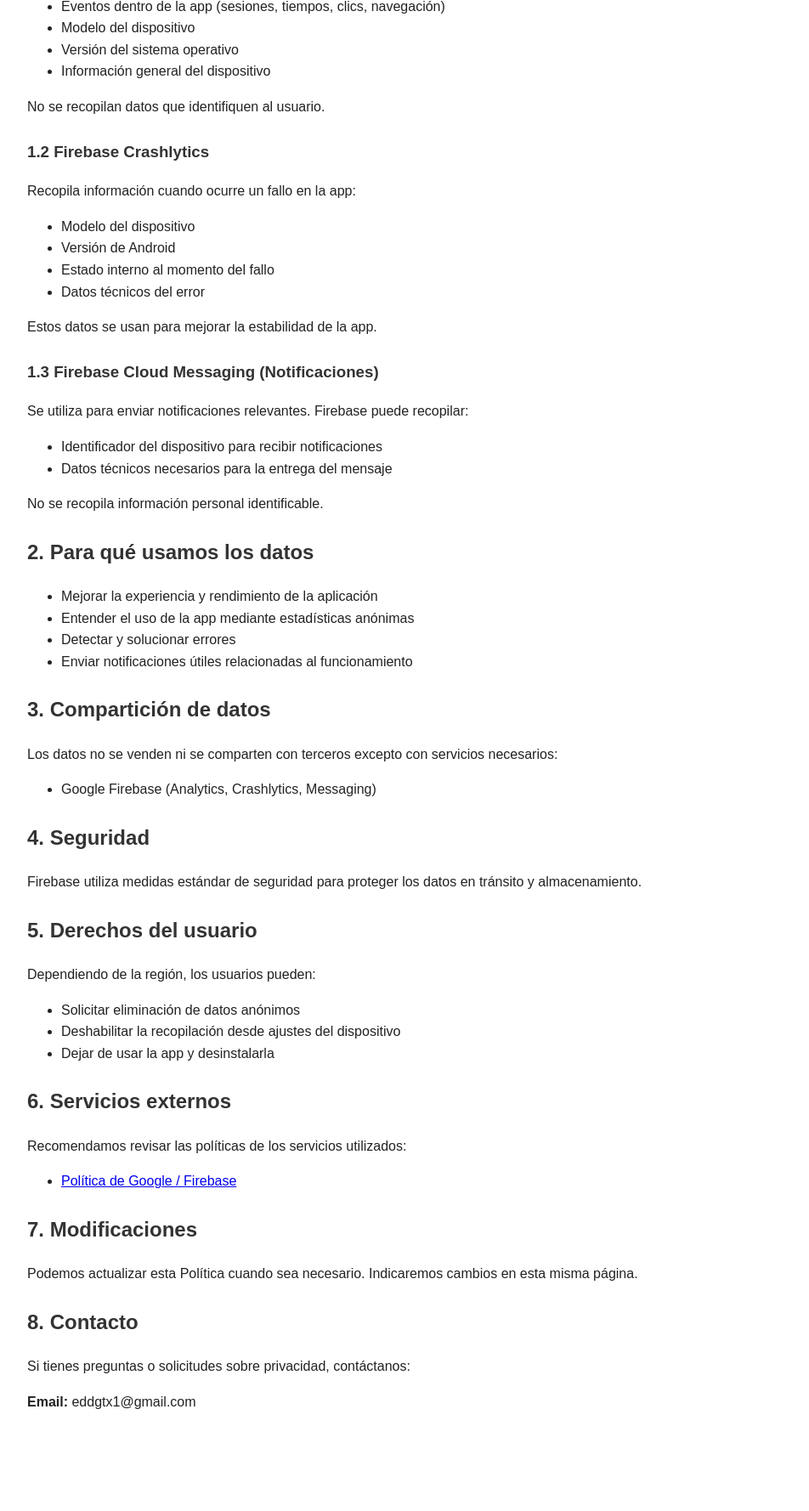
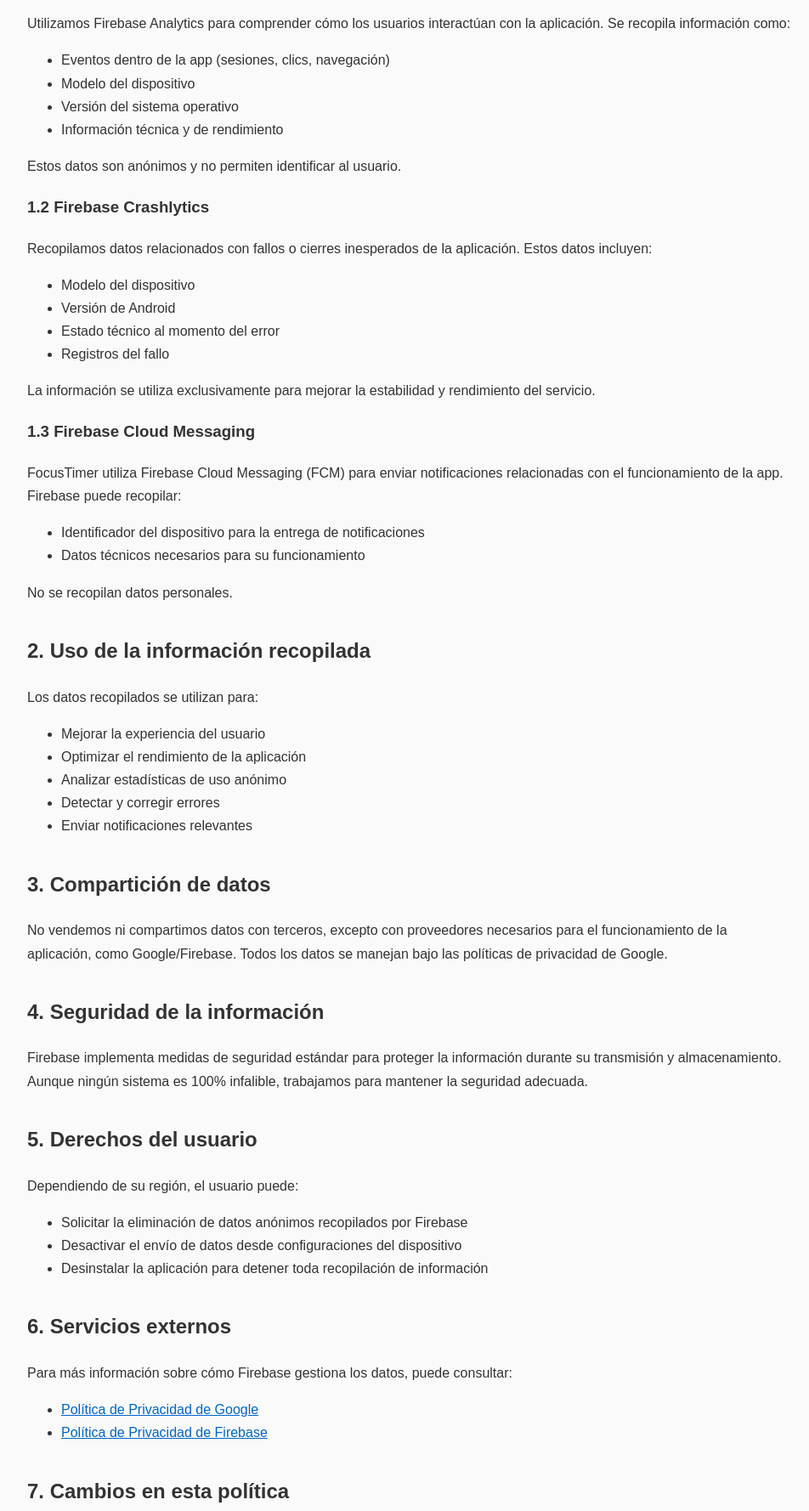
Before and after one commit to gamerEdd/focustimer-privacy, a plain HTML site: page index.html in a window 1280 px wide. Shown: the part 420-2198 px from the top of the page at 85% size, without its empty margins (158-1110 px from the left). Before the commit the page ends 2102 px from the top, so only its background shows below. Drawn offline with Linux system fonts and the light colour scheme.

Commit message:
Update index.html

```diff
--- a/index.html
+++ b/index.html
@@ -2,24 +2,27 @@
 <html lang="es">
 <head>
     <meta charset="UTF-8">
-<meta name="viewport" content="width=device-width, initial-scale=1">
-<title>Política de Privacidad - FocusTimer</title>
+    <meta name="viewport" content="width=device-width, initial-scale=1.0">
+    <title>Política de Privacidad – FocusTimer</title>
     <style>
         body {
-        font-family: Arial, sans-serif;
-        margin: 20px auto;
-        padding: 0 20px;
+            font-family: Arial, Helvetica, sans-serif;
+            line-height: 1.7;
             max-width: 900px;
-        line-height: 1.6;
+            margin: auto;
+            padding: 20px;
+            background: #fafafa;
+            color: #333;
+        }
+        h1 {
             color: #222;
-        background: #fff;
+            text-align: center;
         }
-    h1, h2, h3 {
-        color: #333;
-        margin-top: 25px;
+        h2 {
+            margin-top: 35px;
         }
-    p, li {
-        font-size: 16px;
+        a {
+            color: #0066cc;
         }
     </style>
 </head>
@@ -28,76 +31,89 @@
 <h1>Política de Privacidad</h1>
 <p><strong>Última actualización:</strong> 01 de diciembre de 2025</p>
 
-<p>Esta Política de Privacidad explica cómo la aplicación <strong>FocusTimer</strong>, desarrollada por <strong>Exvacorp</strong>, recopila y utiliza información del usuario.</p>
+<p>
+    Esta Política de Privacidad describe cómo la aplicación <strong>FocusTimer</strong>, desarrollada por
+    <strong>Exvacorp</strong>, recopila, utiliza y protege la información proporcionada por los usuarios.
+    El uso de la aplicación implica la aceptación de esta política.
+</p>
 
 <h2>1. Información que recopilamos</h2>
-<p>FocusTimer utiliza servicios de Firebase que pueden recopilar información técnica y de uso anónima.</p>
+<p>FocusTimer utiliza servicios de Firebase, los cuales pueden recopilar información técnica y estadística de manera anónima. La aplicación <strong>no recopila información personal identificable</strong>.</p>
 
 <h3>1.1 Firebase Analytics</h3>
-<p>Recopila datos anónimos para entender cómo se usa la aplicación:</p>
+<p>Utilizamos Firebase Analytics para comprender cómo los usuarios interactúan con la aplicación. Se recopila información como:</p>
 <ul>
-    <li>Eventos dentro de la app (sesiones, tiempos, clics, navegación)</li>
+    <li>Eventos dentro de la app (sesiones, clics, navegación)</li>
     <li>Modelo del dispositivo</li>
     <li>Versión del sistema operativo</li>
-    <li>Información general del dispositivo</li>
+    <li>Información técnica y de rendimiento</li>
 </ul>
-<p>No se recopilan datos que identifiquen al usuario.</p>
+<p>Estos datos son anónimos y no permiten identificar al usuario.</p>
 
 <h3>1.2 Firebase Crashlytics</h3>
-<p>Recopila información cuando ocurre un fallo en la app:</p>
+<p>Recopilamos datos relacionados con fallos o cierres inesperados de la aplicación. Estos datos incluyen:</p>
 <ul>
     <li>Modelo del dispositivo</li>
     <li>Versión de Android</li>
-    <li>Estado interno al momento del fallo</li>
-    <li>Datos técnicos del error</li>
+    <li>Estado técnico al momento del error</li>
+    <li>Registros del fallo</li>
 </ul>
-<p>Estos datos se usan para mejorar la estabilidad de la app.</p>
+<p>La información se utiliza exclusivamente para mejorar la estabilidad y rendimiento del servicio.</p>
 
-<h3>1.3 Firebase Cloud Messaging (Notificaciones)</h3>
-<p>Se utiliza para enviar notificaciones relevantes. Firebase puede recopilar:</p>
+<h3>1.3 Firebase Cloud Messaging</h3>
+<p>FocusTimer utiliza Firebase Cloud Messaging (FCM) para enviar notificaciones relacionadas con el funcionamiento de la app. Firebase puede recopilar:</p>
 <ul>
-    <li>Identificador del dispositivo para recibir notificaciones</li>
-    <li>Datos técnicos necesarios para la entrega del mensaje</li>
+    <li>Identificador del dispositivo para la entrega de notificaciones</li>
+    <li>Datos técnicos necesarios para su funcionamiento</li>
 </ul>
-<p>No se recopila información personal identificable.</p>
+<p>No se recopilan datos personales.</p>
 
-<h2>2. Para qué usamos los datos</h2>
+<h2>2. Uso de la información recopilada</h2>
+<p>Los datos recopilados se utilizan para:</p>
 <ul>
-    <li>Mejorar la experiencia y rendimiento de la aplicación</li>
-    <li>Entender el uso de la app mediante estadísticas anónimas</li>
-    <li>Detectar y solucionar errores</li>
-    <li>Enviar notificaciones útiles relacionadas al funcionamiento</li>
+    <li>Mejorar la experiencia del usuario</li>
+    <li>Optimizar el rendimiento de la aplicación</li>
+    <li>Analizar estadísticas de uso anónimo</li>
+    <li>Detectar y corregir errores</li>
+    <li>Enviar notificaciones relevantes</li>
 </ul>
 
 <h2>3. Compartición de datos</h2>
-<p>Los datos no se venden ni se comparten con terceros excepto con servicios necesarios:</p>
-<ul>
-    <li>Google Firebase (Analytics, Crashlytics, Messaging)</li>
-</ul>
+<p>
+    No vendemos ni compartimos datos con terceros, excepto con proveedores necesarios para el funcionamiento
+    de la aplicación, como Google/Firebase. Todos los datos se manejan bajo las políticas de privacidad de Google.
+</p>
 
-<h2>4. Seguridad</h2>
-<p>Firebase utiliza medidas estándar de seguridad para proteger los datos en tránsito y almacenamiento.</p>
+<h2>4. Seguridad de la información</h2>
+<p>
+    Firebase implementa medidas de seguridad estándar para proteger la información durante su transmisión
+    y almacenamiento. Aunque ningún sistema es 100% infalible, trabajamos para mantener la seguridad adecuada.
+</p>
 
 <h2>5. Derechos del usuario</h2>
-<p>Dependiendo de la región, los usuarios pueden:</p>
+<p>Dependiendo de su región, el usuario puede:</p>
 <ul>
-    <li>Solicitar eliminación de datos anónimos</li>
-    <li>Deshabilitar la recopilación desde ajustes del dispositivo</li>
-    <li>Dejar de usar la app y desinstalarla</li>
+    <li>Solicitar la eliminación de datos anónimos recopilados por Firebase</li>
+    <li>Desactivar el envío de datos desde configuraciones del dispositivo</li>
+    <li>Desinstalar la aplicación para detener toda recopilación de información</li>
 </ul>
 
 <h2>6. Servicios externos</h2>
-<p>Recomendamos revisar las políticas de los servicios utilizados:</p>
+<p>Para más información sobre cómo Firebase gestiona los datos, puede consultar:</p>
 <ul>
-    <li><a href="https://policies.google.com/privacy?hl=es" target="_blank">Política de Google / Firebase</a></li>
+    <li><a href="https://policies.google.com/privacy" target="_blank">Política de Privacidad de Google</a></li>
+    <li><a href="https://firebase.google.com/support/privacy" target="_blank">Política de Privacidad de Firebase</a></li>
 </ul>
 
-<h2>7. Modificaciones</h2>
-<p>Podemos actualizar esta Política cuando sea necesario. Indicaremos cambios en esta misma página.</p>
+<h2>7. Cambios en esta política</h2>
+<p>
+    Podemos actualizar esta Política de Privacidad en cualquier momento. Cualquier modificación será publicada
+    en esta misma página.
+</p>
 
 <h2>8. Contacto</h2>
-<p>Si tienes preguntas o solicitudes sobre privacidad, contáctanos:</p>
-<p><strong>Email:</strong> eddgtx1@gmail.com</p>
+<p>Si tienes preguntas o requieres ejercer tus derechos de privacidad, puedes contactarnos a:</p>
+<p><strong>Email:</strong> <a href="mailto:eddgtx1@gmail.com">eddgtx1@gmail.com</a></p>
 
 </body>
 </html>
```
Lines whose indentation alone changed are shown as unchanged.
